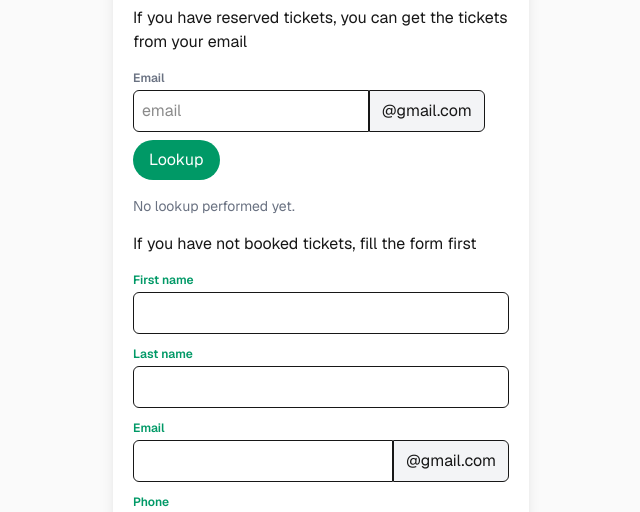
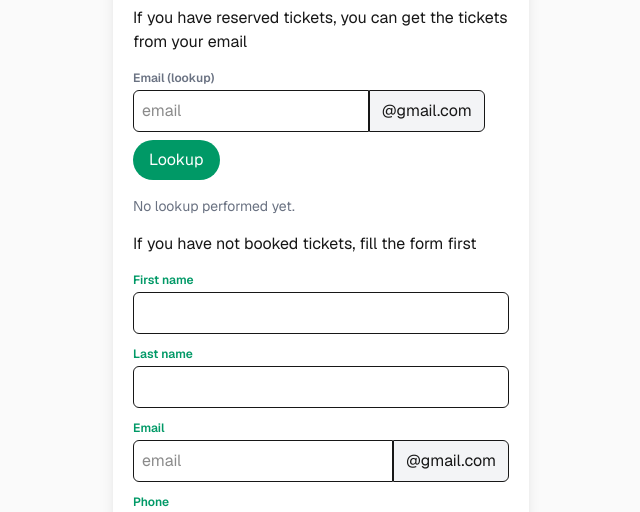
Before and after one commit to Nethmamlshni/ict-get-user, a Next.js app: page / in a window 1280 px wide. Shown: the part 242-754 px from the top of the page, without its empty margins (319-959 px from the left). Built offline with nearby package versions, Linux system fonts and the light colour scheme.

Commit message:
email part updated

```diff
--- a/components/booking/book.jsx
+++ b/components/booking/book.jsx
@@ -22,8 +22,10 @@ const validateLocalPart = (local) => {
 export default function BookingDetailsPage() {
   const router = useRouter();
 
-  // controlled form state
-  const [localPart, setLocalPart] = useState("");
+  // separate states for lookup and the main form's email local part
+  const [lookupLocalPart, setLookupLocalPart] = useState("");
+  const [formLocalPart, setFormLocalPart] = useState("");
+
   const [lookupEmail, setLookupEmail] = useState("");
   const [firstname, setFirstname] = useState("");
   const [lastname, setLastname] = useState("");
@@ -37,9 +39,10 @@ export default function BookingDetailsPage() {
 
   const makeFullEmail = (local) => `${local}@${FIXED_DOMAIN}`;
 
+  // Lookup (optional)
   const handleLookup = (e) => {
     e?.preventDefault();
-    const local = (localPart || "").trim();
+    const local = (lookupLocalPart || "").trim();
     const err = validateLocalPart(local);
     if (err) {
       setEmailError(err);
@@ -60,7 +63,7 @@ export default function BookingDetailsPage() {
     setTransport(typeof data.campusbus !== "undefined" ? String(data.campusbus) : "");
     setHostel(typeof data.boarding !== "undefined" ? String(data.boarding) : "");
     setpaymentStatus(data.paymentStatus !== undefined ? data.paymentStatus : "");
-    if (data.email) setLocalPart((data.email || "").split("@")[0] || "");
+    if (data.email) setFormLocalPart((data.email || "").split("@")[0] || "");
     toast.success("Form prefilled with saved details.");
   };
 
@@ -69,7 +72,7 @@ export default function BookingDetailsPage() {
     setSubmitting(true);
     setEmailError("");
 
-    const local = (localPart || "").trim();
+    const local = (formLocalPart || "").trim(); // use formLocalPart here
     const localErr = validateLocalPart(local);
     if (localErr) {
       setEmailError(localErr);
@@ -125,8 +128,9 @@ export default function BookingDetailsPage() {
 
       toast.success("Booking successful! QR sent to your email.");
       // reset
-      setLocalPart("");
+      setLookupLocalPart("");
       setLookupEmail("");
+      setFormLocalPart("");
       setFirstname("");
       setLastname("");
       setPhone("");
@@ -153,14 +157,15 @@ export default function BookingDetailsPage() {
         <div className="p-5 space-y-4">
           <h3 className="text-base ">If you have reserved tickets, you can get the tickets from your email</h3>
 
+          {/* Lookup form (optional) */}
           <form onSubmit={handleLookup} className=" items-end">
             <div >
-              <label className="text-xs font-semibold text-gray-500 block mb-1">Email</label>
+              <label className="text-xs font-semibold text-gray-500 block mb-1">Email (lookup)</label>
               <div className="flex">
                 <input
-                  value={localPart}
-                  onChange={(e) => setLocalPart((e.target.value || "").replace(/\s+/g, "").split("@")[0])}
-                  name="localPart"
+                  value={lookupLocalPart}
+                  onChange={(e) => setLookupLocalPart((e.target.value || "").replace(/\s+/g, "").split("@")[0])}
+                  name="lookupLocalPart"
                   className=" p-2 border rounded-l-md"
                   placeholder="email"
                 />
@@ -179,7 +184,10 @@ export default function BookingDetailsPage() {
           ) : (
             <div className="text-sm text-gray-500">No lookup performed yet.</div>
           )}
+
           <h3 className="text-base   mt-4">If you have not booked tickets, fill the form first</h3>
+
+          {/* Main booking form — uses formLocalPart */}
           <form onSubmit={handleSubmit} className="space-y-3" noValidate>
             <div>
               <label className="text-xs font-semibold text-emerald-600 block mb-1">First name</label>
@@ -195,14 +203,17 @@ export default function BookingDetailsPage() {
               <label className="text-xs font-semibold text-emerald-600 block mb-1">Email</label>
               <div className="flex">
                 <input
-                  value={localPart}
-                  onChange={(e) => setLocalPart((e.target.value || "").replace(/\s+/g, "").split("@")[0])}
-                  name="localPart"
+                  value={formLocalPart}
+                  onChange={(e) => setFormLocalPart((e.target.value || "").replace(/\s+/g, "").split("@")[0])}
+                  name="formLocalPart"
                   required
                   className="flex-1 p-2 border rounded-l-md"
+                  placeholder="email"
                 />
                 <div className="px-3 py-2 bg-gray-100 border rounded-r-md select-none">@{FIXED_DOMAIN}</div>
               </div>
+              {/* show per-field error */}
+              {emailError && <p className="text-red-600 text-xs mt-1">{emailError}</p>}
             </div>
 
             <div>
```
